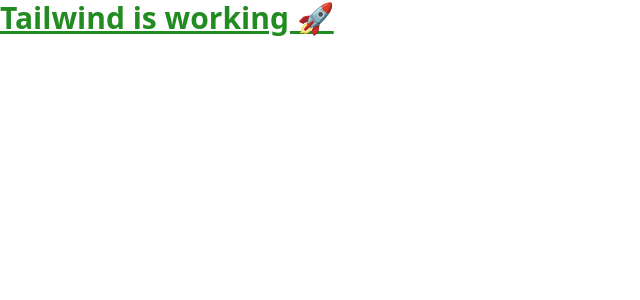
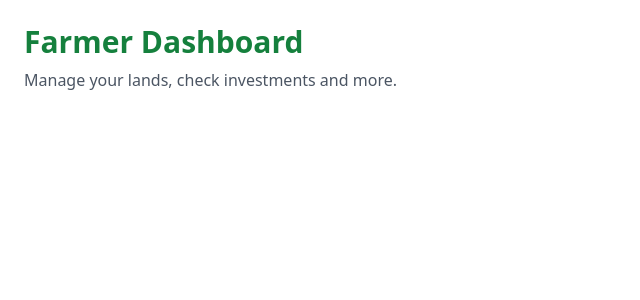
Before and after one commit to Hardik22092003/agroww, a React (Create React App) app: page /farmer in a window 1280 px wide. Shown: the top 300 px of the page, without its empty margins (0-640 px from the left). Built offline with nearby package versions, Linux system fonts and the light colour scheme.

Commit message:
Set up React Router DOM with admin, farmer and investor routes

```diff
--- a/package.json
+++ b/package.json
@@ -9,6 +9,7 @@
     "@testing-library/user-event": "^13.5.0",
     "react": "^19.1.0",
     "react-dom": "^19.1.0",
+    "react-router-dom": "^7.6.1",
     "react-scripts": "5.0.1",
     "web-vitals": "^2.1.4"
   },
--- a/src/App.js
+++ b/src/App.js
@@ -1,8 +1,19 @@
+import React from "react";
+import { BrowserRouter as Router, Routes, Route } from "react-router-dom";
+
+import AdminDashboard from "./admin/AdminDashboard";
+import FarmerDashboard from "./farmer/FarmerDashboard";
+import InvestorDashboard from "./investor/InvestorDashboard";
+
 function App() {
   return (
-    <div className="text-3xl font-bold underline text-primary">
-      Tailwind is working 🚀
-    </div>
+    <Router>
+      <Routes>
+        <Route path="/admin" element={<AdminDashboard />} />
+        <Route path="/farmer" element={<FarmerDashboard />} />
+        <Route path="/investor" element={<InvestorDashboard />} />
+      </Routes>
+    </Router>
   );
 }
 
--- /dev/null
+++ b/src/farmer/FarmerDashboard.jsx
@@ -0,0 +1,10 @@
+import React from "react";
+
+export default function FarmerDashboard() {
+  return (
+    <div className="p-6">
+      <h1 className="text-3xl font-bold text-green-700">Farmer Dashboard</h1>
+      <p className="mt-2 text-gray-600">Manage your lands, check investments and more.</p>
+    </div>
+  );
+}
--- /dev/null
+++ b/src/investor/InvestorDashboard.jsx
@@ -0,0 +1,10 @@
+import React from "react";
+
+export default function InvestorDashboard() {
+  return (
+    <div className="p-6">
+      <h1 className="text-3xl font-bold text-blue-700">Investor Dashboard</h1>
+      <p className="mt-2 text-gray-600">Browse lands and track your investments.</p>
+    </div>
+  );
+}
```
Also changed, not shown: 1 other file (tests, documents, lock files or other folders).
